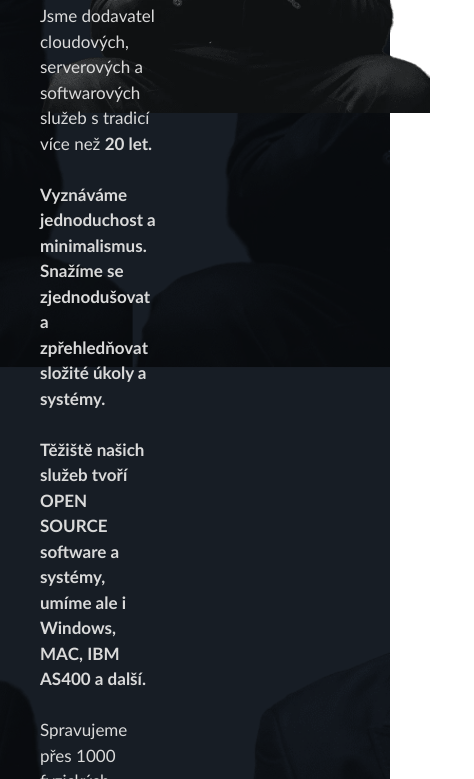
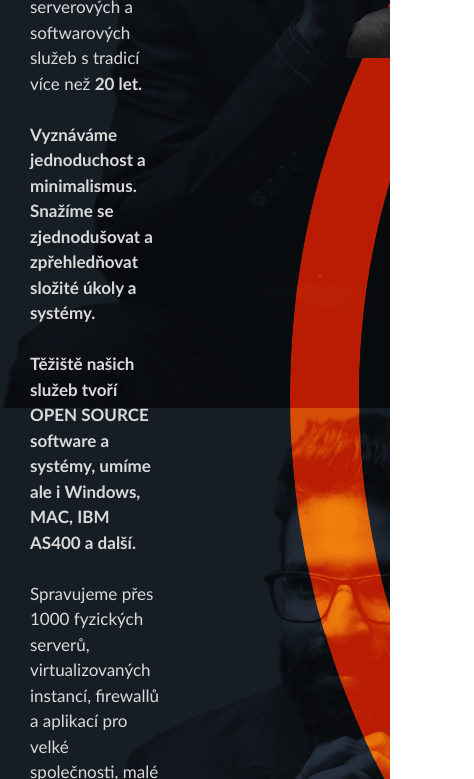
Before and after one commit to darwinroa/CGI, a Gatsby site: page / in a window 390 px wide. Shown: the part 436-1215 px from the top of the page, 474 px wide, since content can reach past the window. Built offline with nearby package versions, Linux system fonts and the light colour scheme; Gatsby itself is replaced by a stand-in of ours.

Commit message:
Styles for screen of 1024px

```diff
--- a/src/components/MainSection/MainSection.module.css
+++ b/src/components/MainSection/MainSection.module.css
@@ -80,3 +80,33 @@
 .flexContent .col_2 p {
   padding-right: 10%;
 }
+
+@media screen and (max-width: 1024px) {
+  .mainSection {
+    background-position: 290px 9px;
+  }
+
+  .mainSection .mainOverlay {
+    background-position: 0 0;
+  }
+
+  .mainSection .manCenter {
+    background-position: 314px 0px;
+  }
+
+  .flexContent .col_1 {
+    width: 90%;
+  }
+
+  .flexContent .col_2 {
+    width: 100%;
+  }
+
+  .mainSection .container {
+    padding: 80px 0px 0px 30px;
+  }
+
+  .boxSection {
+    padding: 0;
+  }
+}
--- a/src/components/SecundarySection/SecundarySection.module.css
+++ b/src/components/SecundarySection/SecundarySection.module.css
@@ -29,3 +29,13 @@
 .secundarySection .contactInfo {
   padding-right: 40px;
 }
+
+@media screen and (max-width: 1024px) {
+  .secundarySection .container {
+    padding: 90px 30px 90px 30px;
+  }
+
+  .secundarySection .overlay {
+    background-position: 0 0;
+  }
+}
--- a/src/pages/index.css
+++ b/src/pages/index.css
@@ -29,7 +29,6 @@
 
 .container {
   max-width: 1140px;
-  width: 100%;
   margin: auto;
 }
 
```
